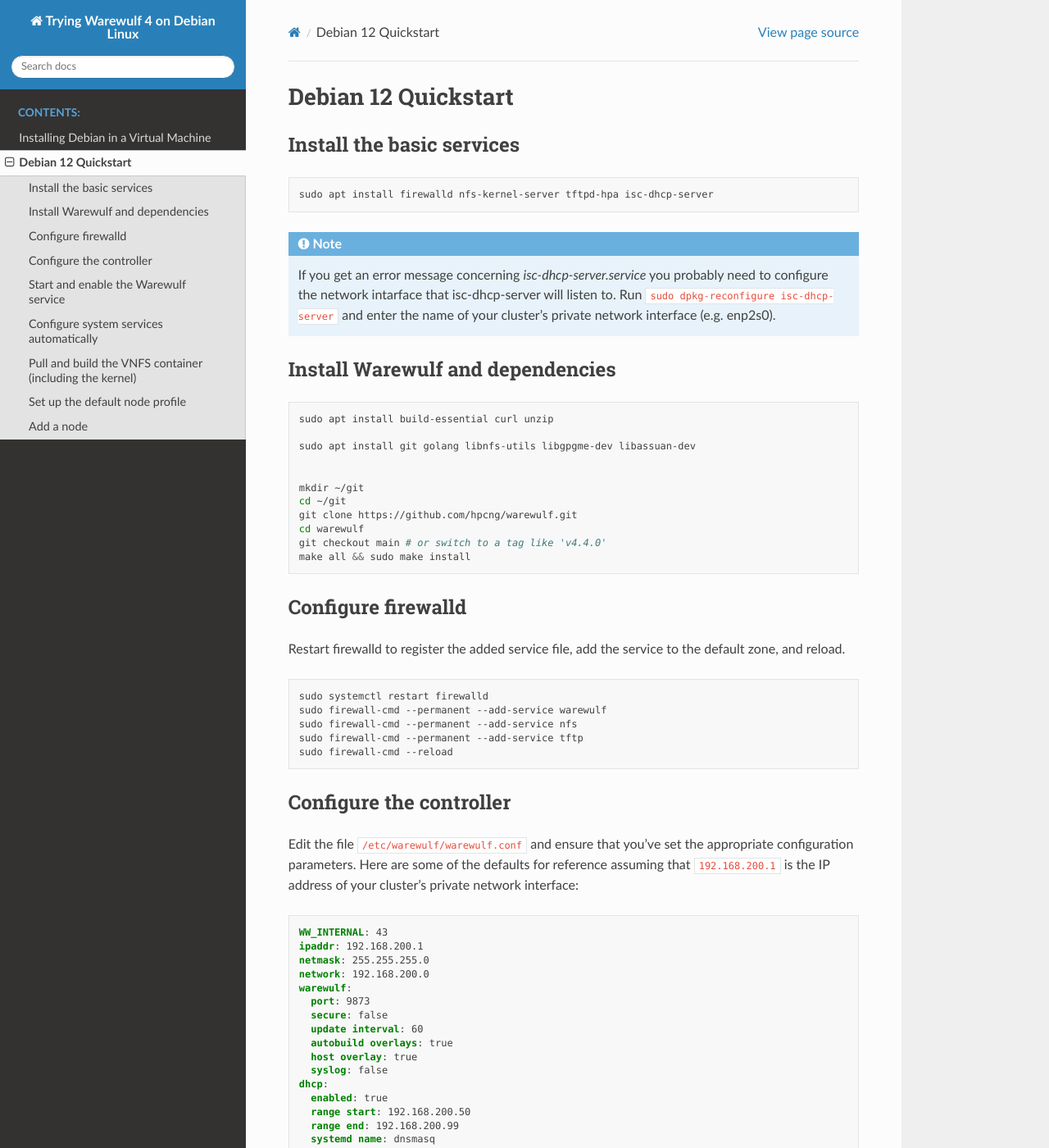
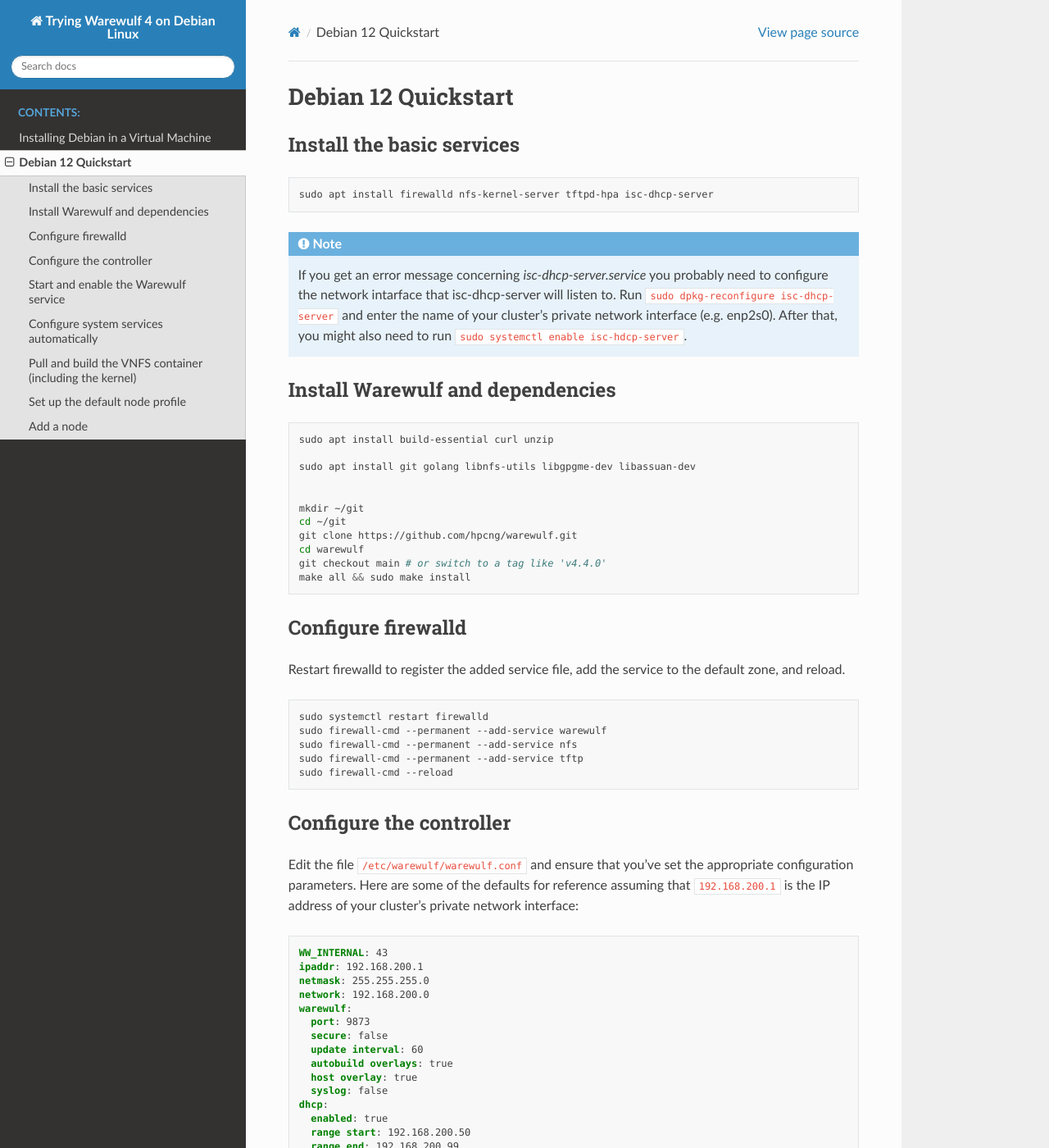
Before and after one commit to cfelipesp/doc-ww4-debian, a Sphinx documentation site: the page built from doc/debian12.rst, in a window 1280 px wide and 1400 px high. Shown: the whole window at 82% size. Built offline with Sphinx 7.4.7 and the Read the Docs theme 2.0.0, drawn with Linux system fonts in a browser that asks for light colours.

Commit message:
update doc/debian12.rst

```diff
--- a/doc/debian12.rst
+++ b/doc/debian12.rst
@@ -16,7 +16,7 @@
    If you get an error message concerning *isc-dhcp-server.service* you
    probably need to configure the network intarface that isc-dhcp-server
    will listen to. Run ``sudo dpkg-reconfigure isc-dhcp-server`` and enter
-   the name of your cluster's private network interface (e.g. enp2s0).
+   the name of your cluster's private network interface (e.g. enp2s0). After that, you might also need to run ``sudo systemctl enable isc-hdcp-server``.
 
 
 
@@ -79,7 +79,7 @@
 	  enabled: true
 	  range start: 192.168.200.50
 	  range end: 192.168.200.99
-	  systemd name: dnsmasq
+	  systemd name: isc-dhcp-server
 	tftp:
 	  enabled: true
 	  systemd name: tftpd-hpa
```
